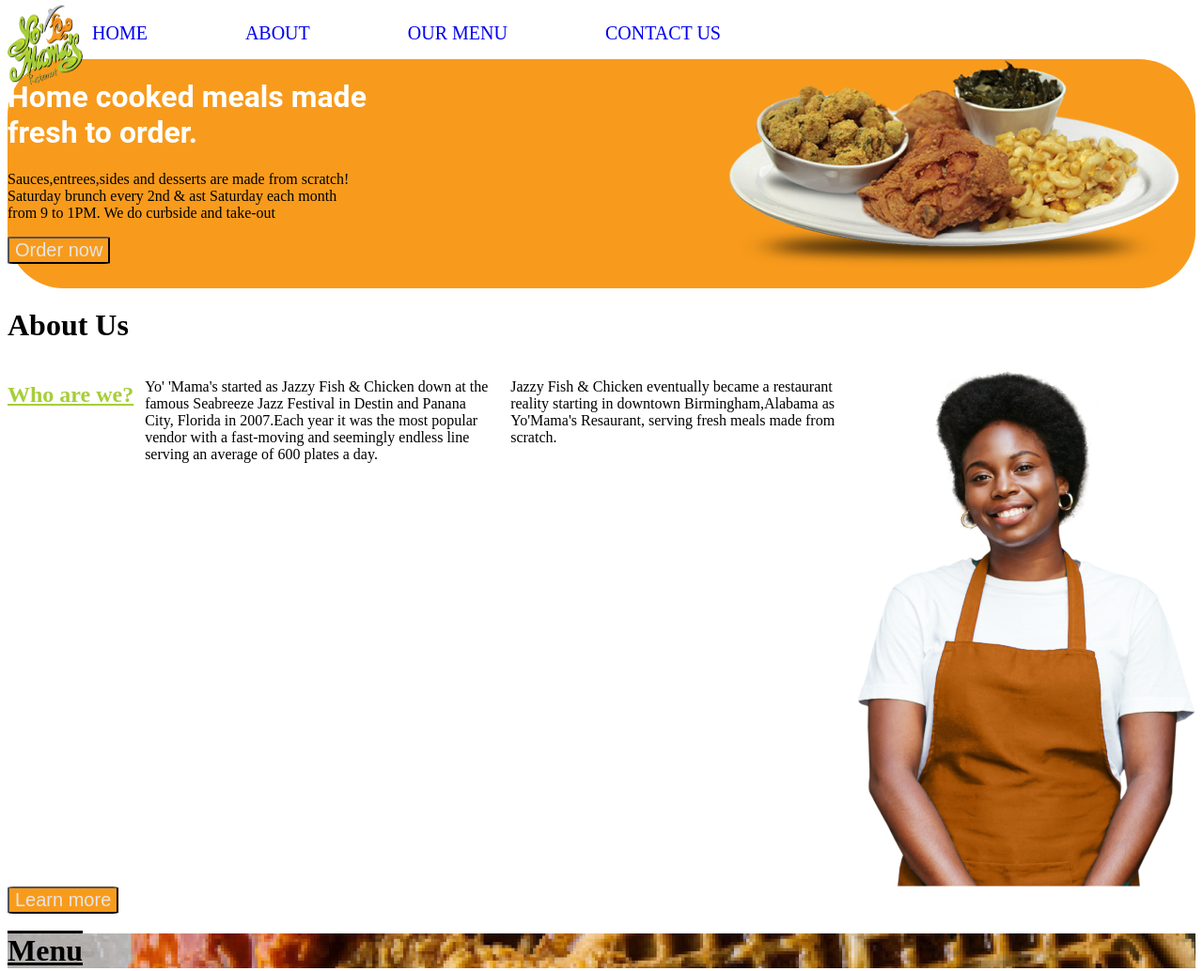
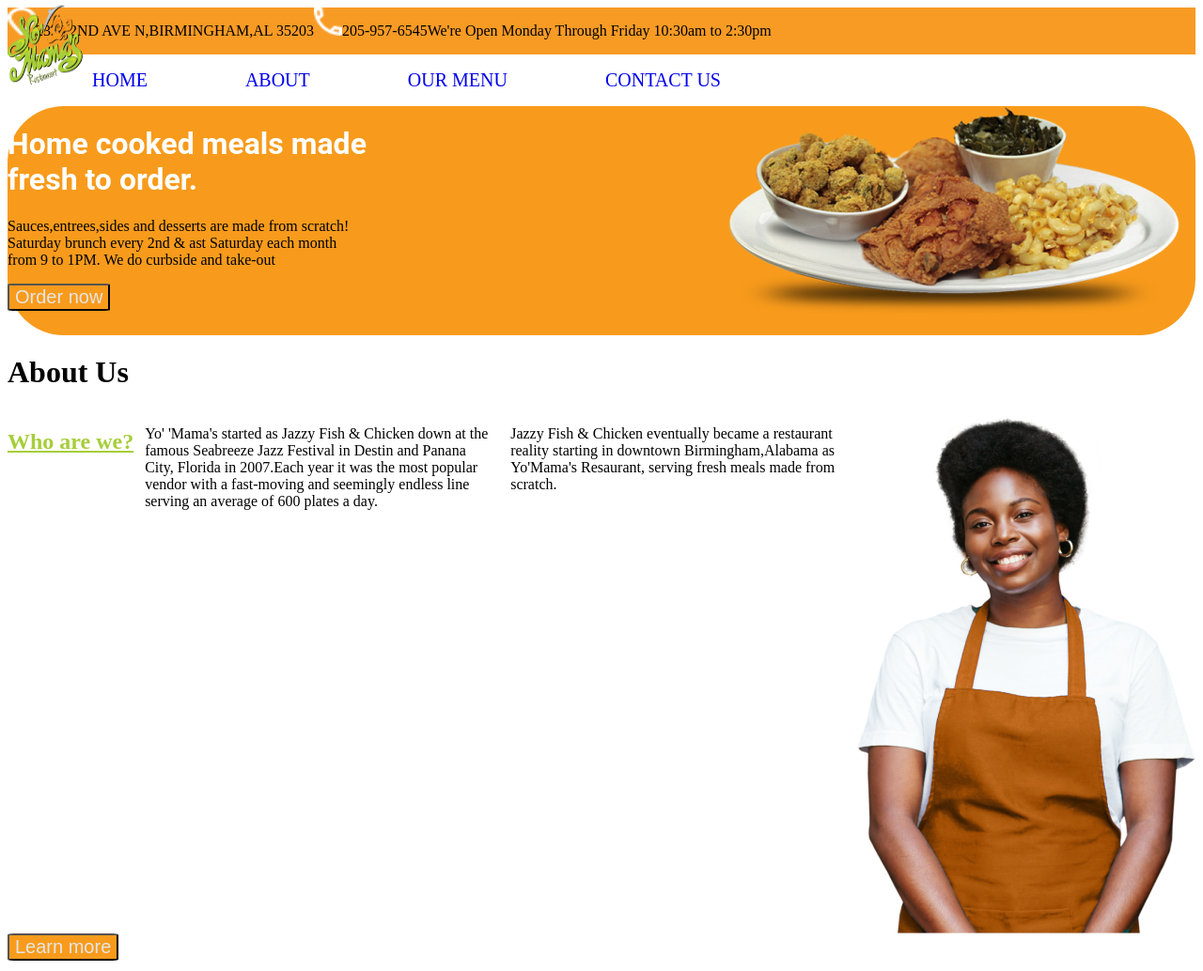
Before and after one commit to barbaramootian/Restaurant, a plain HTML site: page index.html in a window 1280 px wide. Shown: the top 1034 px of the page at 94% size. Drawn offline with Linux system fonts and the light colour scheme.

Commit message:
add a section

```diff
--- a/index.html
+++ b/index.html
@@ -8,6 +8,11 @@
     <link rel="stylesheet" href="style.css">
 </head>
 <body>
+  <div class="header">
+    <img src="images/Vector.png" alt="location"><P>2328 2ND AVE N,BIRMINGHAM,AL 35203</P>
+     <img src="images/Vector (1).png" alt=""phone><P> 205-957-6545</P>
+    <p>We're Open Monday Through Friday 10:30am to 2:30pm </p>
+  </div>
     <nav>
         <div class="column">
             <img src="images/logo 1.png">
--- a/style.css
+++ b/style.css
@@ -1,5 +1,15 @@
 body{
     background-color: #FFFFFF;
+}
+.header{
+    display: flex;
+    text-align: right;
+    background-color: #F89B25;
+}
+.header img{
+    height: 30px;
+    width: 30px;
+    position: relative;
 }
 nav {
     display: flex;
@@ -23,7 +33,7 @@ nav img{
     width: 100px;
     height: 100px;
     left: -2px;
-    top: 0px;
+    top: 5px;
 }
 .page{
 background-color: #F89B1C;
```
Also changed, not shown: images/Vector (1).png (added), images/Vector.png (added).
